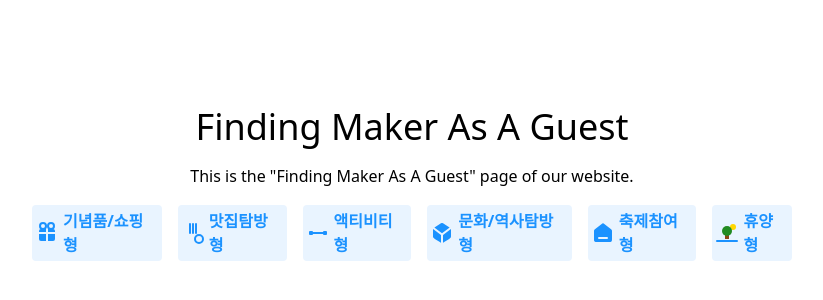
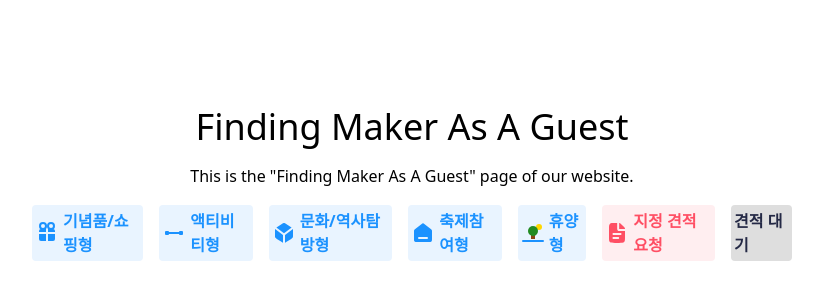
Before and after one commit to GoHawaiiForMe/frontend, a Next.js app: page /findingMakerAsGuest in a window 1280 px wide. Shown: the part 216-516 px from the top of the page, without its empty margins (228-1051 px from the left). Built offline with nearby package versions, Linux system fonts and the light colour scheme.

Commit message:
feat:upsdat label component witn none

```diff
--- a/src/components/Common/label.tsx
+++ b/src/components/Common/label.tsx
@@ -6,14 +6,18 @@ import activityIcon from '@public/assets/label_activity.svg';
 import cultureIcon from '@public/assets/label_culture.svg';
 import festivalIcon from '@public/assets/label_festival.svg';
 import relaxationIcon from '@public/assets/label_relaxation.svg';
+import fileIcon from '@public/assets/label_File_dock.svg';
 
 interface LabelProps {
-  type: 'SHOPPING' | 'FOOD_TOUR' | 'ACTIVITY' | 'CULTURE' | 'FESTIVAL' | 'RELAXATION';
+  type: 'SHOPPING' | 'FOOD_TOUR' | 'ACTIVITY' | 'CULTURE' | 'FESTIVAL' | 'RELAXATION' | 'ASKING' | 'PENDING' | 'NONE';
+  hidden?: boolean;
 }
 
-const Label: React.FC<LabelProps> = ({ type }) => {
+const Label: React.FC<LabelProps> = ({ type, hidden = false }) => {
   let labelSrc;
   let labelText;
+  let containerClass = 'bg-color-blue-100';
+  let textClass = 'text-color-blue-300';
 
   switch (type) {
     case 'SHOPPING':
@@ -40,18 +44,33 @@ const Label: React.FC<LabelProps> = ({ type }) => {
       labelSrc = relaxationIcon;
       labelText = '휴양형';
       break;
+    case 'ASKING':
+      labelSrc = fileIcon;
+      labelText = '지정 견적 요청';
+      containerClass = 'bg-color-red-100';
+      textClass = 'text-color-red-200';
+      break;
+    case 'PENDING':
+      labelText = '견적 대기';
+      containerClass = 'bg-color-gray-100';
+      textClass = 'text-color-blue-400';
+      break;
+    case 'NONE':
     default:
-      labelSrc = shoppingIcon;
-      labelText = '기념품/쇼핑형';
+      labelText = '지정 라벨 없음';
+      break;
+  }
+
+  if (type === 'NONE') {
+    return null;
   }
 
   return (
-    <div className='bg-color-blue-100 rounded-[4px] flex items-center pt-[4px] pr-[5px] pb-[4px] pl-[3px] mobile-tablet:pt-[2px] mobile-tablet:pr-[4px] mobile-tablet:pb-[2px] mobile-tablet:pl-[2px] gap-[4px] mobile-tablet:gap-[2px]'
-    >
-      <Image src={labelSrc} alt={`${type} label`} width={24} height={24} />
-      <p className='text-color-blue-300 text-[16px] font-semibold leading-[24px] mobile-tablet:text-[13px] mobile-tablet:leading-[22px]'
-
-      >{labelText}</p>
+    <div className={`${containerClass} rounded-[4px] flex items-center pt-[4px] pr-[5px] pb-[4px] pl-[3px] mobile-tablet:pt-[2px] mobile-tablet:pr-[4px] mobile-tablet:pb-[2px] mobile-tablet:pl-[2px] gap-[4px] mobile-tablet:gap-[2px] ${hidden ? 'hidden' : ''}`}>
+      {labelSrc && <Image src={labelSrc} alt={`${type} label`} width={24} height={24} />}
+      <p className={`${textClass} text-[16px] font-semibold leading-[24px] mobile-tablet:text-[13px] mobile-tablet:leading-[22px]`}>
+        {labelText}
+      </p>
     </div>
   );
 };
--- a/src/pages/findingMakerAsGuest.tsx
+++ b/src/pages/findingMakerAsGuest.tsx
@@ -14,11 +14,13 @@ export default function findingMakerAsGuest() {
         <p className="mt-4 text-lg">This is the &quot;Finding Maker As A Guest&quot; page of our website.</p>
         <div className="flex space-x-4 mt-4">
           <Label type="SHOPPING" />
-          <Label type="FOOD_TOUR" />
           <Label type="ACTIVITY" />
           <Label type="CULTURE" />
           <Label type="FESTIVAL" />
           <Label type="RELAXATION" />
+          <Label type="ASKING" />
+          <Label type="PENDING" />
+          <Label type="NONE" />
         </div>
         </>
       </main>
```
